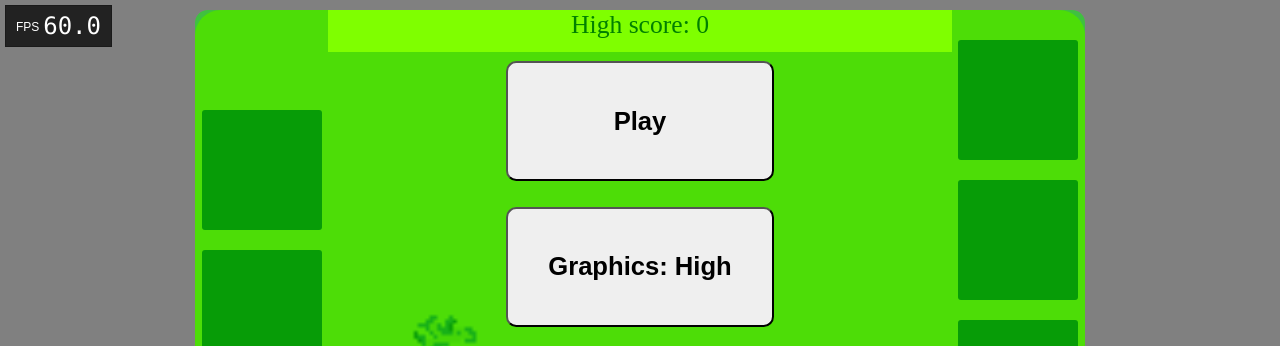
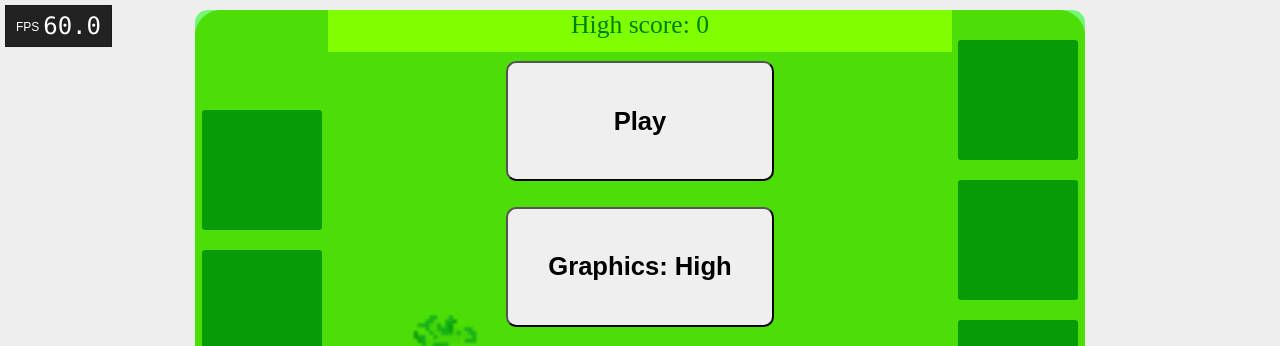
Before and after one commit to delanni/js13k, a plain HTML site: page index.html in a window 1280 px wide. Shown: the top 346 px of the page. Drawn offline with Linux system fonts and the light colour scheme.

Commit message:
coloring

```diff
--- a/index.html
+++ b/index.html
@@ -14,7 +14,7 @@
 		overflow:hidden;
 		width:100%;
 		height:100%;
-		background: grey;
+		background: #eee;
 
 		font-size: 2vw;
 	}
```
